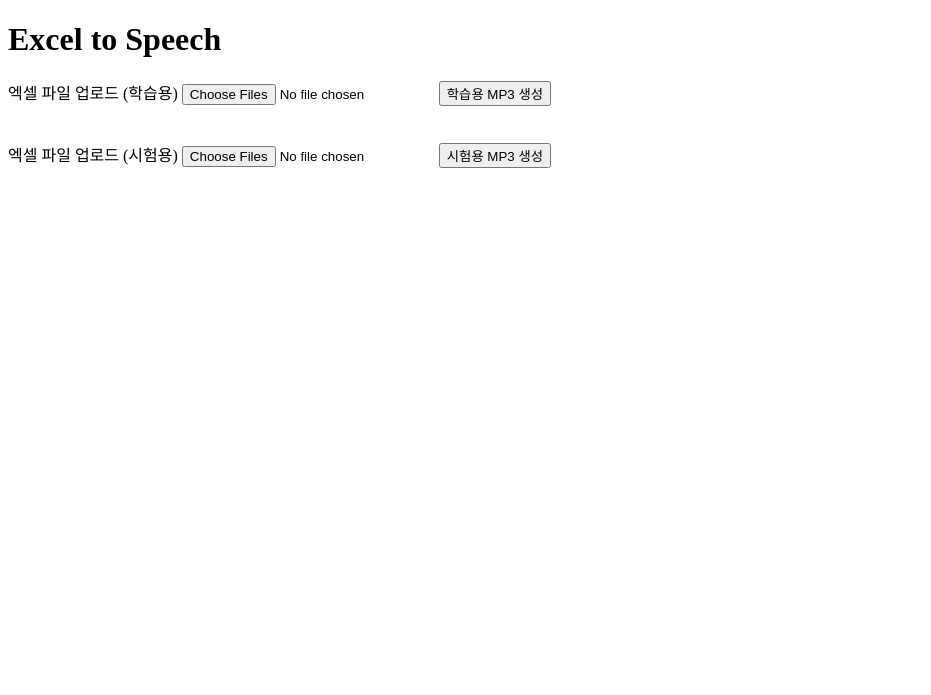
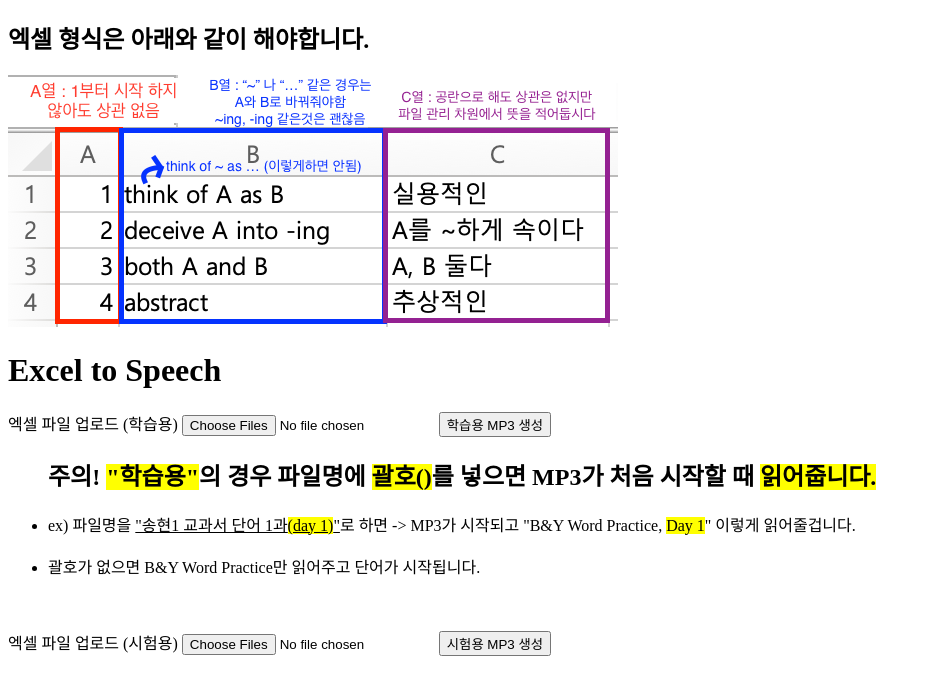
Before and after one commit to bnyid/pdfgod2, a Django app: page /word/ in a window 1280 px wide. Shown: the top 695 px of the page, without its empty margins (0-931 px from the left). Run offline with Django 5.2, Linux system fonts and the light colour scheme; parts of the project's set-up code (start-up, migrations or seed data) failed here and were passed over.

Commit message:
엑셀 파일 서식 안내 추가

```diff
--- a/templates/wordgod.html
+++ b/templates/wordgod.html
@@ -1,8 +1,15 @@
+{% load static %}
 <!DOCTYPE html>
 <html>
 <head>
     <title>Excel to Speech</title>
 </head>
+
+<h2> 엑셀 형식은 아래와 같이 해야합니다.</h2>
+
+<img src="{% static 'images/엑셀_MP3제작용_서식_안내.png' %}">
+
+
 <body>
     <h1>Excel to Speech</h1>
     <form method="post" enctype="multipart/form-data" action="{% url 'for_study' %}">
@@ -11,6 +18,13 @@
         <input type="file" id="file" name="file" multiple>
         <button type="submit">학습용 MP3 생성</button>
     </form>
+
+    <ul><h2>주의! <mark>"학습용"</mark>의 경우 파일명에 <mark>괄호()</mark>를 넣으면 MP3가 처음 시작할 때 <mark>읽어줍니다.</mark></h2>
+        <li>ex) 파일명을 <u>"송현1 교과서 단어 1과<mark>(day 1)</mark>"</u>로 하면 -> MP3가 시작되고 "B&Y Word Practice, <mark>Day 1</mark>" 이렇게 읽어줄겁니다. </li>
+        <br>
+        <li>괄호가 없으면 B&Y Word Practice만 읽어주고 단어가 시작됩니다.</li>
+    </ul>
+
 
     <br>
     <br>
--- a/wordgod/views.py
+++ b/wordgod/views.py
@@ -144,7 +144,7 @@ def for_study(request):
             for index, row in df.iterrows():
                 word_number = row['Number']  # 1열의 단어 번호
                 word = row['Word']
-                modified_word = word.replace('-ing', 'I.N.G').replace(' A ', ',A ')
+                modified_word = word.replace('-ing', 'I.N.G').replace(' A ', ',A ').replace('~ing', 'I.N.G ').replace('~', '')
 
 
                 print(modified_word)
@@ -221,7 +221,7 @@ def for_exam(request):
 
             for index, row in df.iterrows():
                 word = row['Word']
-                modified_word = word.replace('-ing', 'I.N.G').replace(' A ', ',A ')
+                modified_word = word.replace('-ing', 'I.N.G').replace(' A ', ',A ').replace('~ing', 'I.N.G ').replace('~', '')
 
 
                 question_number = index + 1
```
Also changed, not shown: static/images/엑셀_MP3제작용_서식_안내.png (added), 2 other files.
